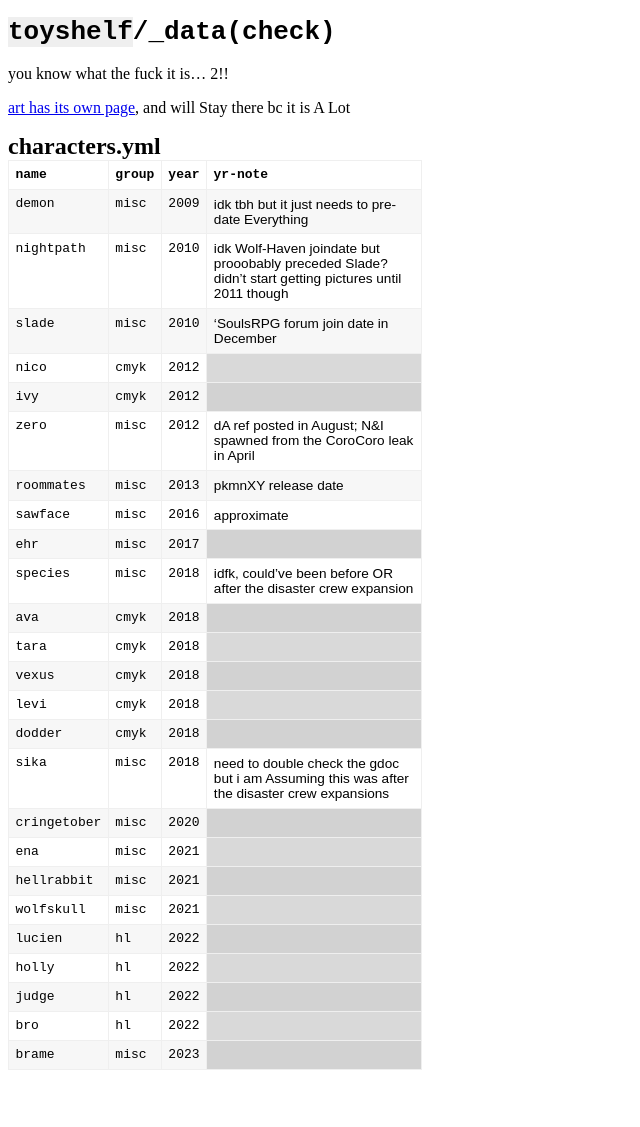
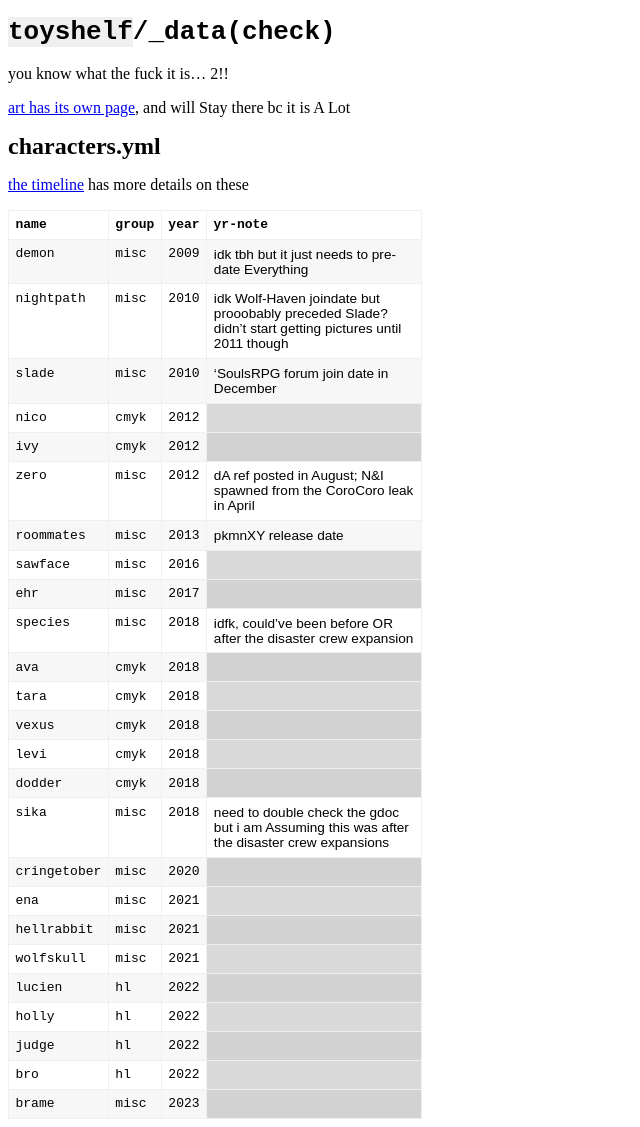
Before and after one commit to a-flyleaf/toyshelf, a Jekyll site: the page built from datacheck.html, in a window 1280 px wide. Shown: the whole page, without its empty margins (0-640 px from the left). Built offline with Jekyll 4.4.1, drawn with Linux system fonts in a browser that asks for light colours; before the commit the page ends 1078 px from its top, so only the background shows below that.

Commit message:
move timeline to base folder

```diff
--- a/_data/characters.yml
+++ b/_data/characters.yml
@@ -37,7 +37,6 @@
 - name: sawface
   group: misc
   year: 2016
-  yr-note: "approximate"
   artfight: 1
 
 - name: ehr
--- a/datacheck.html
+++ b/datacheck.html
@@ -29,6 +29,7 @@ layout: none
 	<p><a href="{%include url.html%}/art/datacheck">art has its own page</a>, and will Stay there bc it is A Lot</p>
 
 	<h2>characters.yml</h2>
+	<p><a href="{%include url.html%}/timeline">the timeline</a> has more details on these</p>
 	<table>
 		<thead><tr>
 			<th>name</th>
```
Also changed, not shown: timeline.md (renamed from other/timeline.md).
